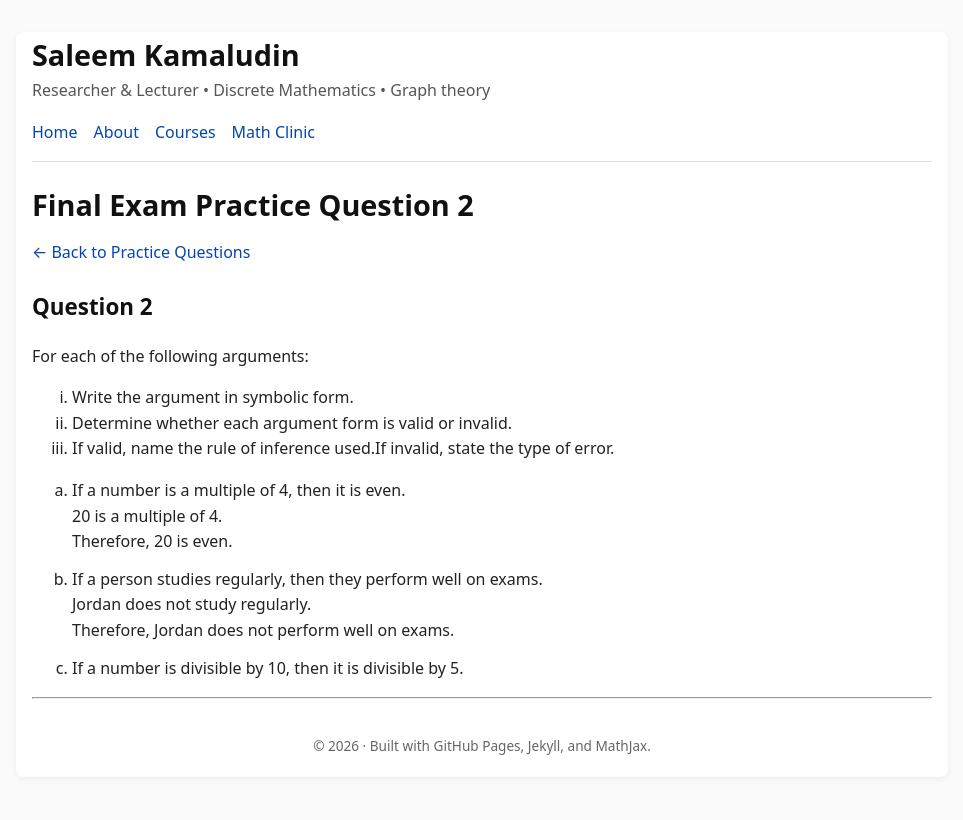
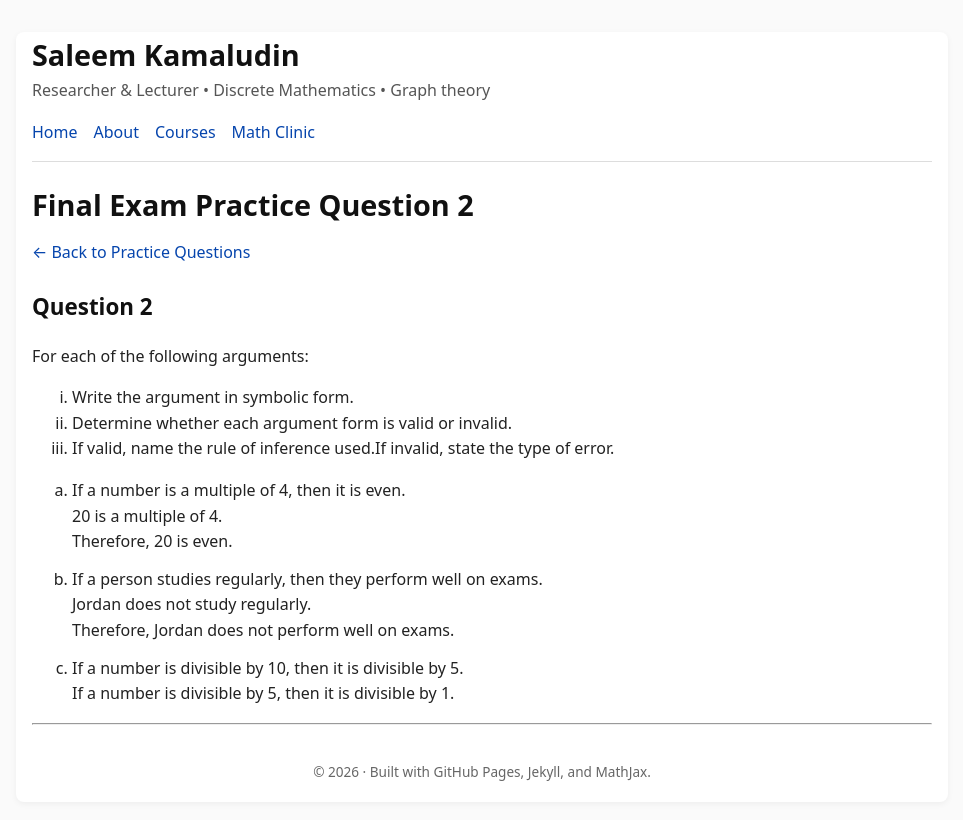
Before and after one commit to SaleemKamaludin/SaleemKamaludin.github.io, a Jekyll site: the page built from courses/comp1604/final-exam-practice/question-2.md, in a window 1280 px wide. Shown: the top 820 px of the page, without its empty margins (158-1121 px from the left). Built offline with Jekyll 4.4.1, drawn with Linux system fonts in a browser that asks for light colours.

Commit message:
Add divisibility statement for number 5
Added a new logical statement about divisibility.

```diff
--- a/courses/comp1604/final-exam-practice/question-2.md
+++ b/courses/comp1604/final-exam-practice/question-2.md
@@ -32,3 +32,4 @@ title: Final Exam Practice Question 2
   </li>
     <li>
           <p>If a number is divisible by 10, then it is divisible by 5.<br>
+      If a number is divisible by 5, then it is divisible by 1.<br>
```
